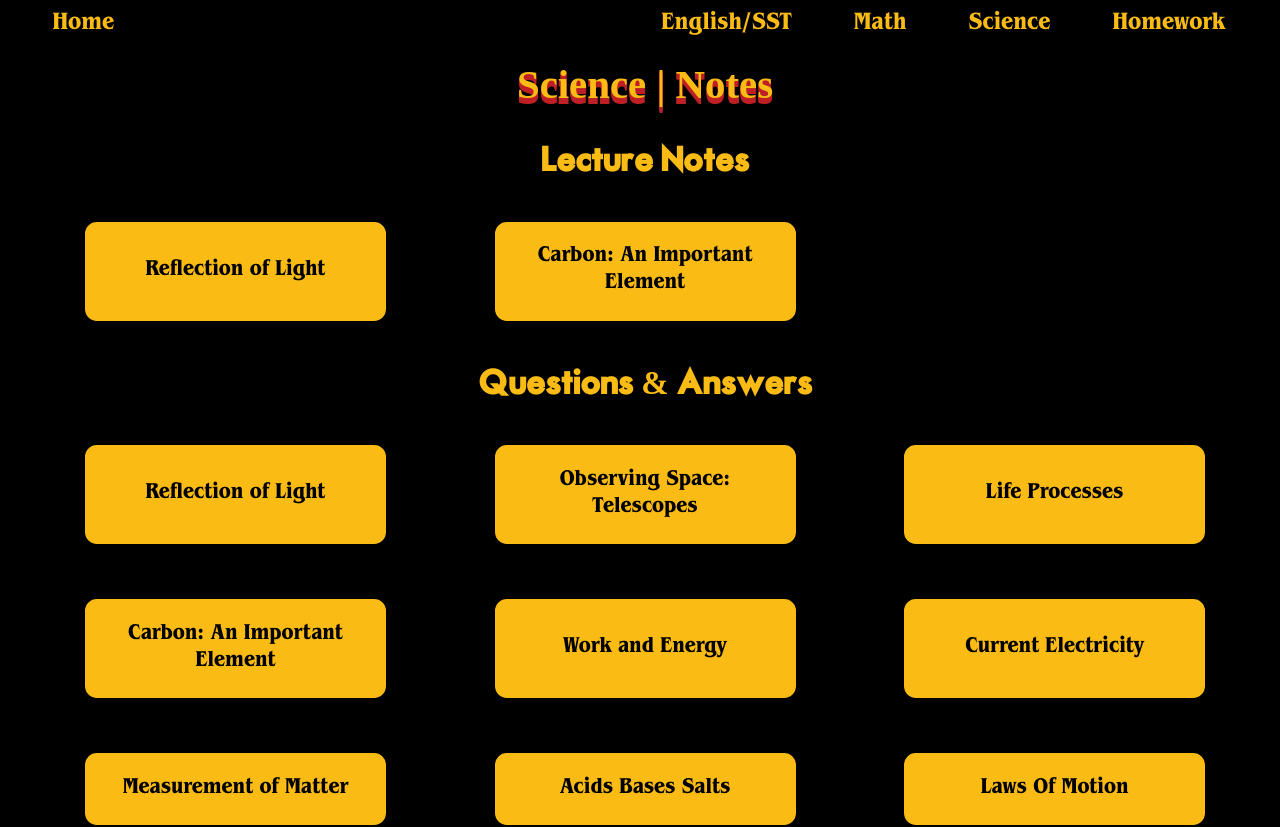
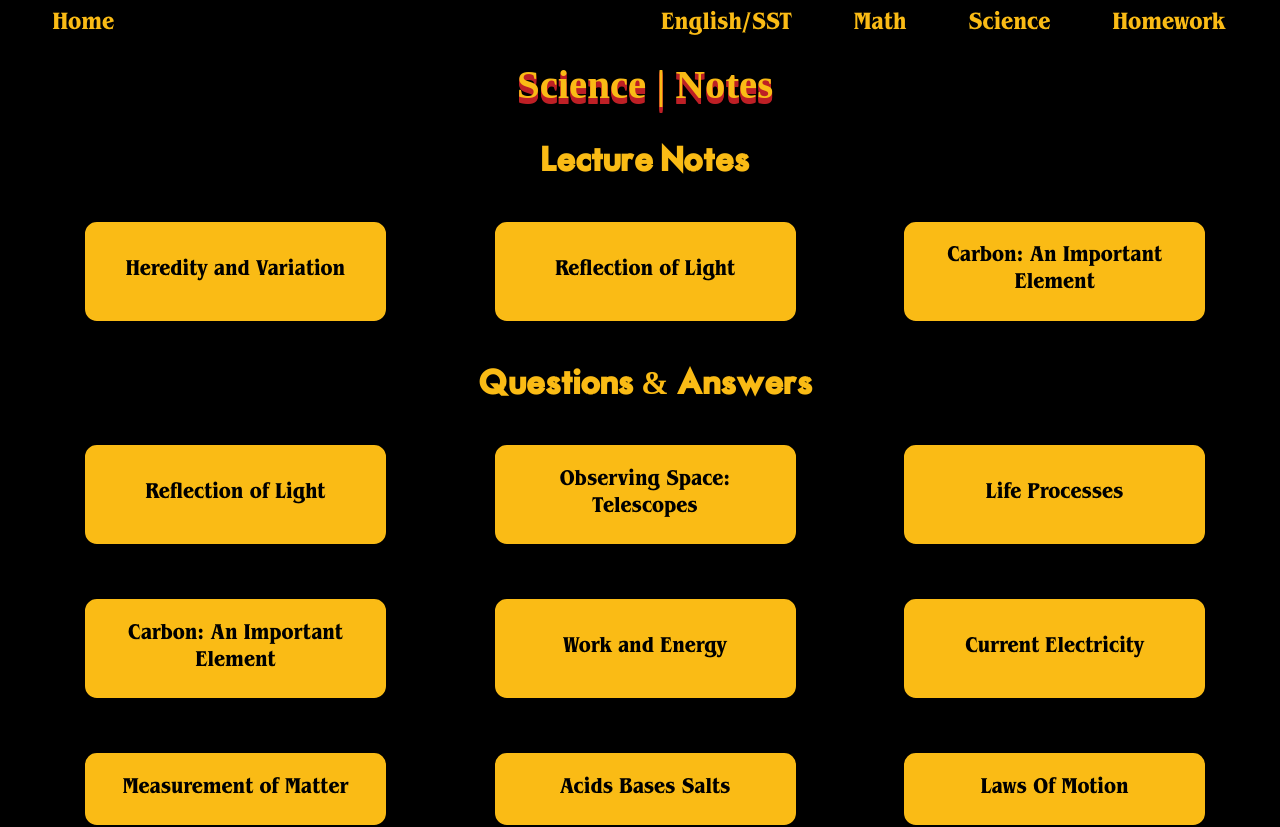
Before and after one commit to DhanushVDPT/sgvnext, a Next.js app: page /sciencenotes in a window 1280 px wide. Shown: the top 827 px of the page. Built offline with nearby package versions, Linux system fonts and the light colour scheme; a web font is replaced by a local one.

Commit message:
genetics notes

```diff
--- a/pages/sciencenotes.js
+++ b/pages/sciencenotes.js
@@ -10,6 +10,7 @@ export default function Page() {
                 <h1>Science | Notes</h1>
                 <h2 className="subjecth2">Lecture Notes</h2>
                 <div className="lists">
+                    <a target="#" href="https://docs.google.com/document/d/1E4Gvqy3iVc8paiQJ3hIriwm_PcmVR5yElTn7AEdSX-8/edit?usp=sharing">Heredity and Variation</a>
                     <a target="#" href="https://drive.google.com/file/d/1IGN4H9DAluH4kIFqpJc8Io_4sA8eRKmf/view?usp=sharing">Reflection of Light</a>
                     <a target="#" href="https://docs.google.com/document/d/1f464V1AyH-uxSncxDu3pgJap6Q64xeskbUrBgNnZ-ww/edit?usp=sharing">Carbon: An Important Element</a>
                 </div>
```
